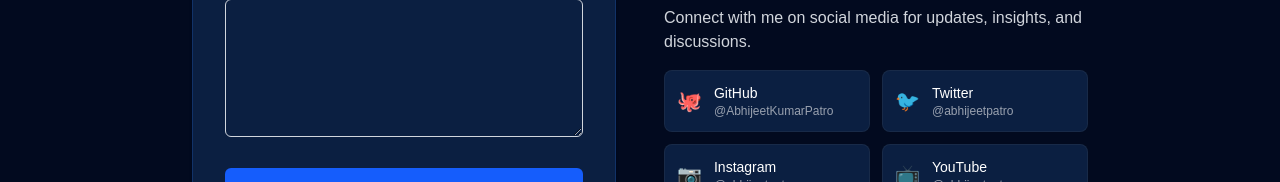
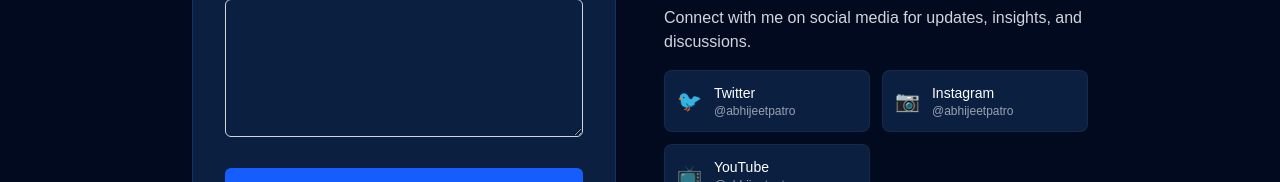
Before and after one commit to AbhijeetKumarPatro/abhijeetonline, a Next.js app: page /contact in a window 1280 px wide. Shown: the part 507-689 px from the top of the page. Built offline with nearby package versions, Linux system fonts and the light colour scheme; no server answers.

Commit message:
Remove GitHub from social media handles section

```diff
--- a/app/contact/page.tsx
+++ b/app/contact/page.tsx
@@ -64,19 +64,6 @@ export default function ContactPage() {
               </p>
               <div className="grid grid-cols-2 gap-3">
                 <a
-                  href="https://github.com/AbhijeetKumarPatro"
-                  target="_blank"
-                  rel="noopener noreferrer"
-                  className="flex items-center p-3 bg-[#0b1f41] rounded-lg hover:bg-[#0f2549] transition-colors border border-gray-600/20"
-                >
-                  <div className="text-gray-300 text-xl mr-3">🐙</div>
-                  <div>
-                    <h4 className="font-medium text-white text-sm">GitHub</h4>
-                    <p className="text-gray-400 text-xs">@AbhijeetKumarPatro</p>
-                  </div>
-                </a>
-
-                <a
                   href="https://twitter.com/abhijeetpatro"
                   target="_blank"
                   rel="noopener noreferrer"
```
